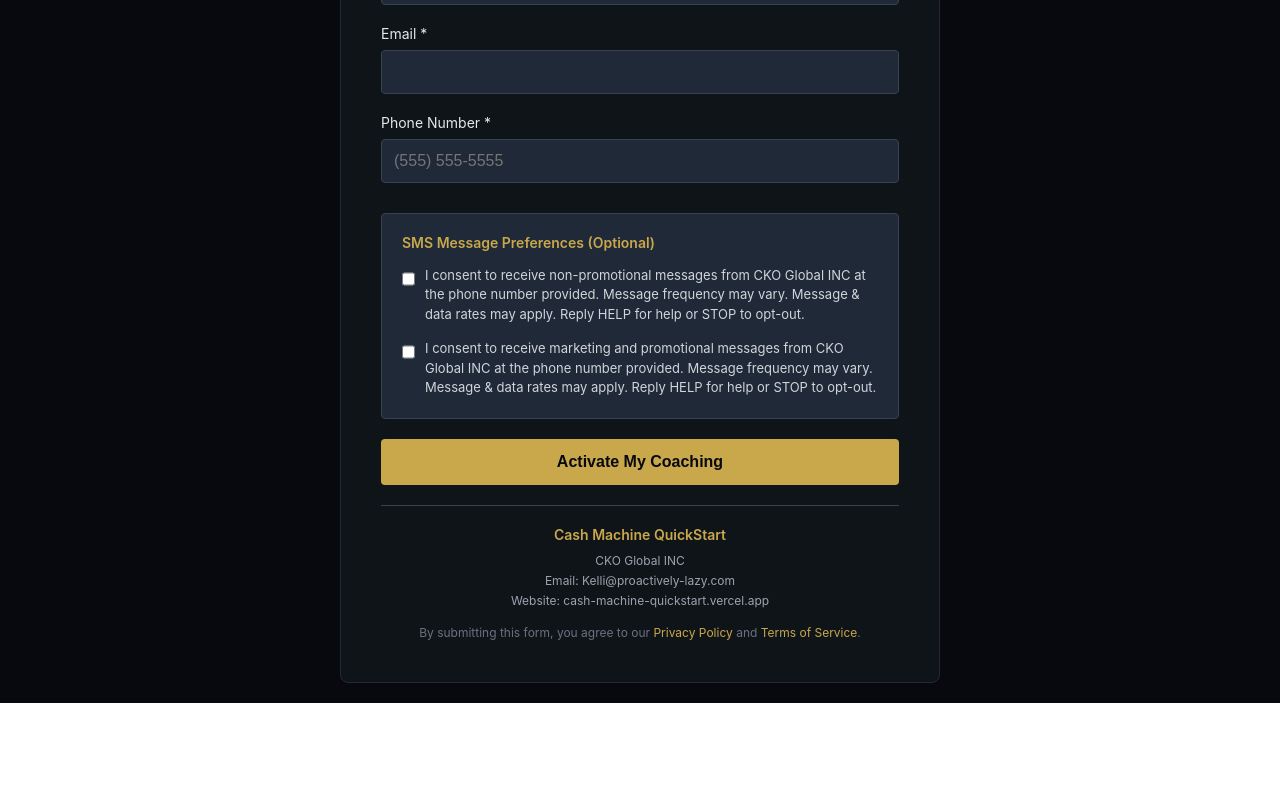
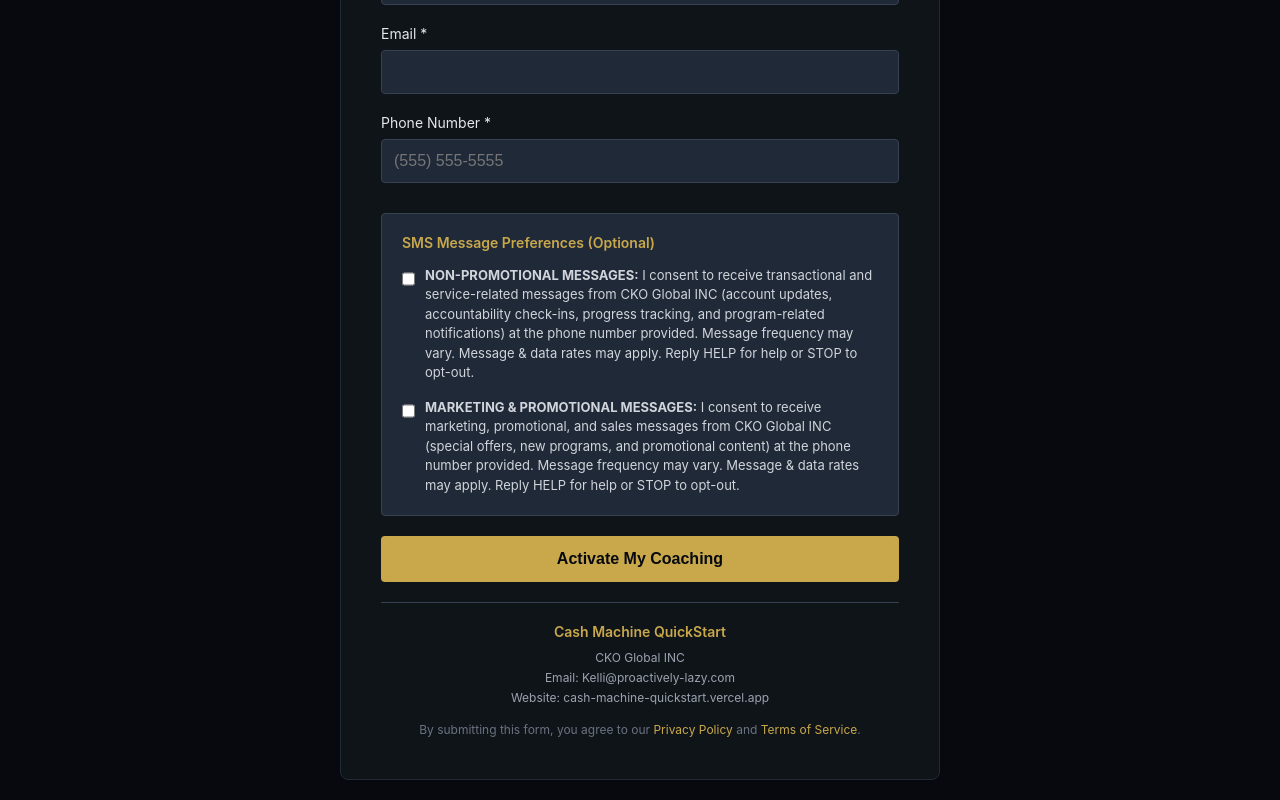
Before and after one commit to CKOGlobal/CashMachineQuickstart, a React (Vite) app: page /cmqs-opt-in in a window 1280 px wide. Shown: the part 701-1501 px from the top of the page. Before the commit the page ends 1404 px from the top, so only its background shows below. Built offline with nearby package versions, Linux system fonts and the light colour scheme.

Commit message:
Add files via upload

```diff
--- a/src/CMQSOptIn.jsx
+++ b/src/CMQSOptIn.jsx
@@ -212,8 +212,7 @@
                 }}
               />
               <span style={{ color: '#D1D5DB', fontSize: '13px', lineHeight: '1.5' }}>
-                I consent to receive non-promotional messages from CKO Global INC at the phone number provided.
-                Message frequency may vary. Message & data rates may apply. Reply HELP for help or STOP to opt-out.
+                <strong>NON-PROMOTIONAL MESSAGES:</strong> I consent to receive transactional and service-related messages from CKO Global INC (account updates, accountability check-ins, progress tracking, and program-related notifications) at the phone number provided. Message frequency may vary. Message & data rates may apply. Reply HELP for help or STOP to opt-out.
               </span>
             </label>
 
@@ -235,8 +234,7 @@
                 }}
               />
               <span style={{ color: '#D1D5DB', fontSize: '13px', lineHeight: '1.5' }}>
-                I consent to receive marketing and promotional messages from CKO Global INC at the phone number provided.
-                Message frequency may vary. Message & data rates may apply. Reply HELP for help or STOP to opt-out.
+                <strong>MARKETING & PROMOTIONAL MESSAGES:</strong> I consent to receive marketing, promotional, and sales messages from CKO Global INC (special offers, new programs, and promotional content) at the phone number provided. Message frequency may vary. Message & data rates may apply. Reply HELP for help or STOP to opt-out.
               </span>
             </label>
           </div>
```
